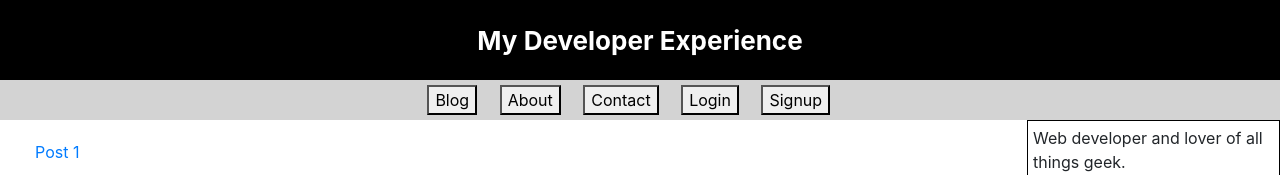
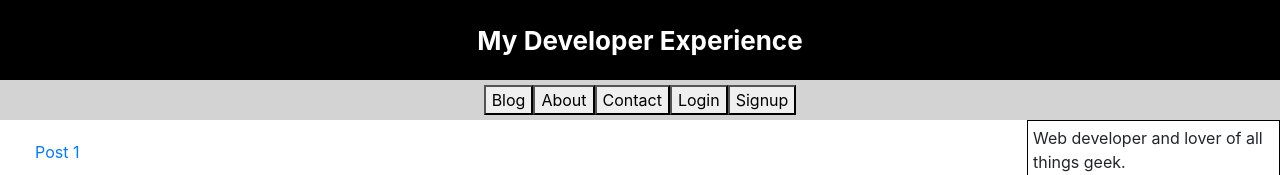
Before and after one commit to bethsmith0623/MyDeveloperExperience, a React (Create React App) app: page / in a window 1280 px wide. Shown: the top 175 px of the page. Built offline with nearby package versions, Linux system fonts and the light colour scheme.

Commit message:
finishes login, logout, signup and admin auth

```diff
--- a/models/user.js
+++ b/models/user.js
@@ -8,7 +8,7 @@ const userSchema = new Schema({
   name: String,
   email: {type: String, required: true, lowercase: true, unique: true},
   password: String,
-  isAdmin: false
+  isAdmin: {type: Boolean, default: false}
   }, {
   timestamps: true
 });
--- a/package.json
+++ b/package.json
@@ -39,7 +39,7 @@
       "last 1 chrome version",
       "last 1 firefox version",
       "last 1 safari version"
-    ],
-    "proxy": "http://localhost:3002"
-  }
+    ]
+  },
+  "proxy": "http://localhost:3001"
 }
--- a/src/Components/NavBar/NavBar.jsx
+++ b/src/Components/NavBar/NavBar.jsx
@@ -11,32 +11,20 @@ import {Link} from 'react-router-dom';
 const NavBar = (props) => {
   let nav = props.user ?
 		<div>
-      { props.user &&
-      <Link className="NavBtn btn-default" to='/admin'><button>Admin</button></Link>}
-			&nbsp;&nbsp;&nbsp;&nbsp;&nbsp;
-			<Link className="NavBtn btn-default" to=''><button>Blog</button></Link>
-			&nbsp;&nbsp;&nbsp;&nbsp;&nbsp;
-			<Link className="NavBtn btn-default" to='/about'><button>About</button></Link>
-			&nbsp;&nbsp;&nbsp;&nbsp;&nbsp;
-			<Link className="NavBtn btn-default" to='/contact'><button>Contact</button></Link>
-			&nbsp;&nbsp;&nbsp;&nbsp;&nbsp;
-			<Link className="NavBtn btn-default" to='' onCLick={props.handleLogout}><button>Logout</button></Link>
-			&nbsp;&nbsp;&nbsp;&nbsp;&nbsp;
-			{/* <input className="Search" type="text" value="Search Bar"/>    */}
+			<Link className="NavBtn" to=''><button>Blog</button></Link>
+			<Link className="NavBtn" to='/about'><button>About</button></Link>
+			<Link className="NavBtn" to='/contact'><button>Contact</button></Link>
+			<Link className="NavBtn" to='' onClick={props.handleLogout}><button>Logout</button></Link>
+      { props.user.isAdmin &&
+      <Link className="NavBtn" to='/admin'><button>Admin</button></Link>}
 		</div>
       :
 		<div>
-			<Link className="NavBtn btn-default" to=''><button>Blog</button></Link>
-			&nbsp;&nbsp;&nbsp;&nbsp;&nbsp;
-			<Link className="NavBtn btn-default" to='/about'><button>About</button></Link>
-			&nbsp;&nbsp;&nbsp;&nbsp;&nbsp;
-			<Link className="NavBtn btn-default" to='/contact'><button>Contact</button></Link>
-			&nbsp;&nbsp;&nbsp;&nbsp;&nbsp;
-			<Link className="NavBtn btn-default" to='/login'><button>Login</button></Link>
-			&nbsp;&nbsp;&nbsp;&nbsp;&nbsp;
-			<Link className="NavBtn btn-default" to='/signup'><button>Signup</button></Link>
-			&nbsp;&nbsp;&nbsp;&nbsp;&nbsp;
-			{/* <input className="Search" type="text" value="Search Bar"/>       */}
+			<Link className="NavBtn" to=''><button>Blog</button></Link>
+			<Link className="NavBtn" to='/about'><button>About</button></Link>
+			<Link className="NavBtn" to='/contact'><button>Contact</button></Link>
+			<Link className="NavBtn" to='/login'><button>Login</button></Link>
+			<Link className="NavBtn" to='/signup'><button>Signup</button></Link>
 		</div>;
 
 	return (
--- a/src/Components/SideBar/SideBar.jsx
+++ b/src/Components/SideBar/SideBar.jsx
@@ -5,7 +5,7 @@ function SideBar() {
     return(
         <div className={styles.SideBar}>
             <p className={styles.Intro}>Web developer and lover of all things geek.</p>
-            <a className={styles.Headshot} href="https://imgur.com/C4vdbXh"><img src="https://i.imgur.com/C4vdbXhb.jpg" title="Headshot" /></a>
+            <a className={styles.Headshot} href="https://imgur.com/C4vdbXh"><img src="https://i.imgur.com/C4vdbXhb.jpg" title="Headshot" alt="Beth"/></a>
             <div className={styles.Links}>
                 <a href="https://twitter.com/bethsmith0623?ref_src=twsrc%5Etfw" className="twitter-follow-button" data-show-count="false">Follow @bethsmith0623</a><script async src="https://platform.twitter.com/widgets.js" charSet="utf-8"></script>
             </div>
--- a/src/Pages/AdminPage/AdminPage.jsx
+++ b/src/Pages/AdminPage/AdminPage.jsx
@@ -1,5 +1,5 @@
 import React from 'react';
-import styles from './AdminPage.module.css';
+// import styles from './AdminPage.module.css';
 
 function AdminPage() {
     return(
--- a/src/Pages/AllPostsPage/AllPostsPage.jsx
+++ b/src/Pages/AllPostsPage/AllPostsPage.jsx
@@ -1,14 +1,14 @@
 import React from 'react';
 import styles from './AllPostsPage.module.css';
-import {Route, Link} from 'react-router-dom';
-import BlogPostPage from '../BlogPostPage/BlogPostPage';
+import {Link} from 'react-router-dom';
+// import BlogPostPage from '../BlogPostPage/BlogPostPage';
 
 function AllPostsPage() {
 	return(
 		<div className={styles.AllPostsPage}>
-		<Link to='/blog/:id'><p>Post 1</p></Link>
-		<Link to='/blog/:id'><p>Post 2</p></Link>
-		<Link to='/blog/:id'><p>Post 3</p></Link>
+		<Link to='/blog/{:id}'><p>Post 1</p></Link>
+		<Link to='/blog/{:id}'><p>Post 2</p></Link>
+		<Link to='/blog/{:id}'><p>Post 3</p></Link>
 		</div>
 	)
 }
--- a/src/Pages/App/App.jsx
+++ b/src/Pages/App/App.jsx
@@ -4,7 +4,7 @@ import 'bootstrap/dist/css/bootstrap.min.css';
 import NavBar from '../../Components/NavBar/NavBar';
 import SideBar from '../../Components/SideBar/SideBar';
 import MainPage from '../MainPage/MainPage';
-import {Route} from 'react-router-dom';
+// import {Route} from 'react-router-dom';
 import userService from '../../utils/userService';
 
 
@@ -31,15 +31,13 @@ class App extends Component {
         </header>
           <NavBar
             className="NavBar"
-            handleLogout={this.state.handleLogout}
-           // {...props}
+            user={this.state.user}
+            handleLogout={this.handleLogout}
           />
         <div className="Body">
           <MainPage
             className="MainPage"
-            // {...props}
-            // history={history}
-            handleSignupOrLogin={this.state.handleSignupOrLogin}
+            handleSignupOrLogin={this.handleSignupOrLogin}
             />
           <SideBar className="SideBar" />
         </div>
--- a/src/Pages/LoginPage/LoginPage.jsx
+++ b/src/Pages/LoginPage/LoginPage.jsx
@@ -15,19 +15,17 @@ class LoginPage extends Component {
     this.setState({
       [e.target.name]: e.target.value
     });
-    // TODO: implement in an elegant way
   }
 
   handleSubmit = async (e) => {
     e.preventDefault();
     try {
       await userService.login(this.state);
-      this.props.handleSignuporLogin();
-      // Successfully signed up - show GamePage
+      this.props.handleSignupOrLogin();
       this.props.history.push('/');
     } catch (err) {
-      // Invalid user data (probably duplicate email)
-      alert('Invalid credentials!');
+      console.log(err)
+      // alert('Invalid credentials!');
     }
   }
 
--- a/src/Pages/MainPage/MainPage.jsx
+++ b/src/Pages/MainPage/MainPage.jsx
@@ -11,7 +11,7 @@ import {Route, Switch, Redirect} from 'react-router-dom';
 import userService from '../../utils/userService';
 
 
-function Main() {
+function Main(props) {
 	return (
 		<div className={styles.Main}>
 			<Switch>
@@ -19,12 +19,12 @@ function Main() {
 				<Route exact path='/blog/:id' render={() => <BlogPostPage />} />
 				<Route exact path='/login' render={({history}) =>
 					<LoginPage
-						// handleSignupOrLogin={this.handleSignupOrLogin}
+						handleSignupOrLogin={props.handleSignupOrLogin}
 						history={history}
 						/>} />
 				<Route exact path='/signup' render={({history}) =>
 					<SignupPage
-						// handleSignupOrLogin={this.handleSignupOrLogin}
+						handleSignupOrLogin={props.handleSignupOrLogin}
 						history={history}
 					/>} />
 				<Route exact path='/about' render={() => <AboutPage />} />
```
